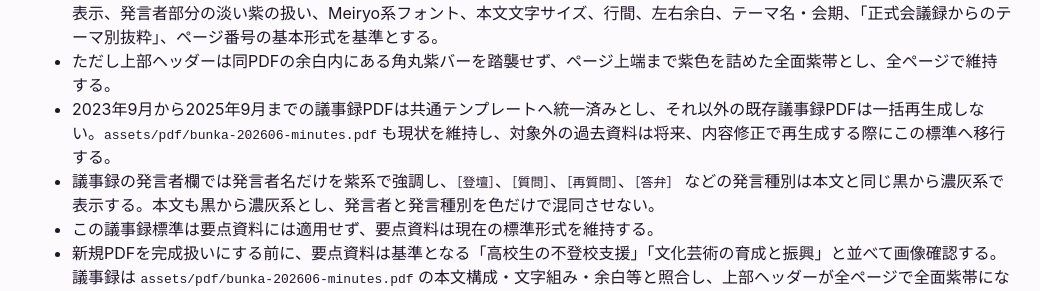
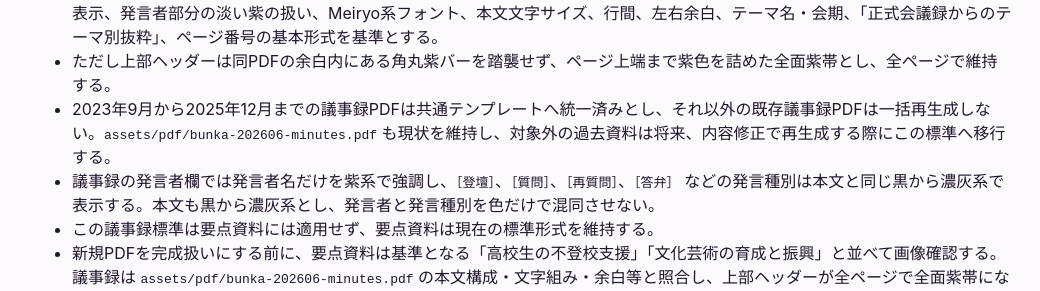
Before and after one commit to sakioryousuke-eng/activity-site, a Jekyll site: the page built from AGENTS.md, in a window 1280 px wide and 900 px high, scrolled down 2278 px. Shown: the part 161-452 px from the top of the window, without its empty margins (118-1158 px from the left). Built offline with Jekyll 4.4.1, drawn with Linux system fonts in a browser that asks for light colours; our own code applies the rules of GitHub Pages for plain Markdown files.

Commit message:
Update Dec 2025 general question PDFs

```diff
--- a/AGENTS.md
+++ b/AGENTS.md
@@ -63,7 +63,7 @@
 - 一般質問の議事録PDFも、メイリオ、上端の黄緑・オレンジライン、紫の見出し、淡い紫の注記カード、共通の余白・出典表記を維持する。要点資料と議事録の役割は混同せず、議事録では質問・答弁・再質問を事実に沿って収録する。
 - 今後、新規作成または内容修正で再生成する一般質問の議事録PDFは、`assets/pdf/bunka-202606-minutes.pdf` の本文構成、発言者表示、発言者部分の淡い紫の扱い、Meiryo系フォント、本文文字サイズ、行間、左右余白、テーマ名・会期、「正式会議録からのテーマ別抜粋」、ページ番号の基本形式を基準とする。
 - ただし上部ヘッダーは同PDFの余白内にある角丸紫バーを踏襲せず、ページ上端まで紫色を詰めた全面紫帯とし、全ページで維持する。
-- 2023年9月から2025年9月までの議事録PDFは共通テンプレートへ統一済みとし、それ以外の既存議事録PDFは一括再生成しない。`assets/pdf/bunka-202606-minutes.pdf` も現状を維持し、対象外の過去資料は将来、内容修正で再生成する際にこの標準へ移行する。
+- 2023年9月から2025年12月までの議事録PDFは共通テンプレートへ統一済みとし、それ以外の既存議事録PDFは一括再生成しない。`assets/pdf/bunka-202606-minutes.pdf` も現状を維持し、対象外の過去資料は将来、内容修正で再生成する際にこの標準へ移行する。
 - 議事録の発言者欄では発言者名だけを紫系で強調し、`［登壇］`、`［質問］`、`［再質問］`、`［答弁］` などの発言種別は本文と同じ黒から濃灰系で表示する。本文も黒から濃灰系とし、発言者と発言種別を色だけで混同させない。
 - この議事録標準は要点資料には適用せず、要点資料は現在の標準形式を維持する。
 - 新規PDFを完成扱いにする前に、要点資料は基準となる「高校生の不登校支援」「文化芸術の育成と振興」と並べて画像確認する。議事録は `assets/pdf/bunka-202606-minutes.pdf` の本文構成・文字組み・余白等と照合し、上部ヘッダーが全ページで全面紫帯になっていることを確認する。
```
Also changed, not shown: 6 other files.
